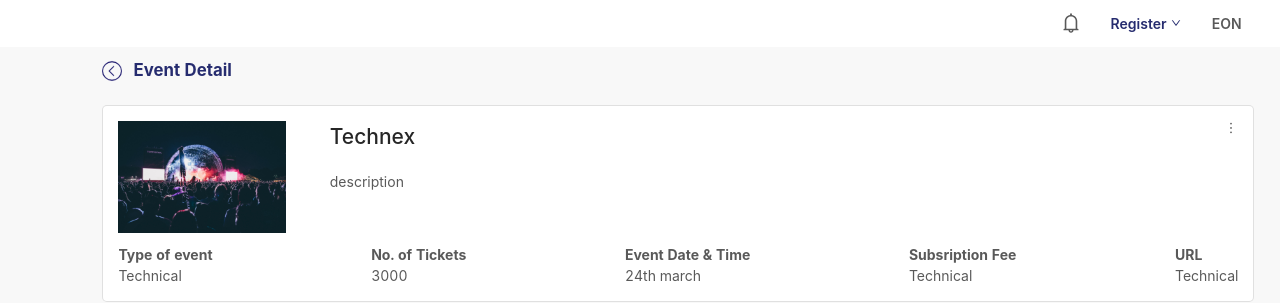
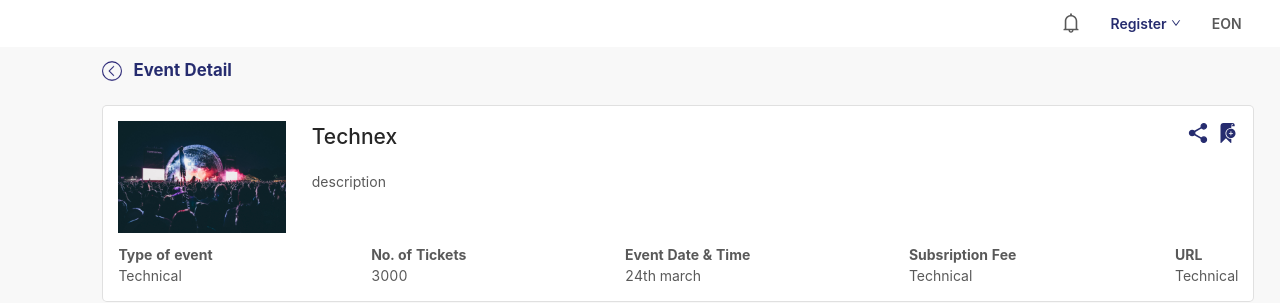
Before and after one commit to bhaarneval/eon-web, a React app: page /event-details/1 in a window 1280 px wide. Shown: the top 303 px of the page. Built offline with nearby package versions, Linux system fonts and the light colour scheme; what @react-pdf/renderer would draw is missing.

Commit message:
Add bookmark icon.

```diff
--- a/src/components/eventDetail/eventInfo.js
+++ b/src/components/eventDetail/eventInfo.js
@@ -9,13 +9,17 @@ import {Modal} from 'antd';
 import {
     MoreOutlined,
   } from '@ant-design/icons';
+  import shareImg from "../../assets/share.svg";
+  import AddBookmark from "../../assets/addBookmark.svg";
+  import Bookmarked from "../../assets/bookmarked.svg";
 
 class EventInfo extends Component {
     constructor(props) {
         super(props);
         this.state = {
             cancelPopup: false,
-            message: ''
+            message: '',
+            bookmarked: false,
         }
       }
 
@@ -45,8 +49,14 @@ class EventInfo extends Component {
             cancelPopup: false,
         })
     }
+    handleBookmark = () => {
+        this.setState({
+            bookmarked:!this.state.bookmarked
+        })
+    }
 
     render() {
+        const bookMarkImg = this.state.bookmarked?Bookmarked:AddBookmark;
         const menuSidebar = (
             <Menu onClick={key => this.takeMenuAction(key)}>
                 <Menu.Item key="1">Cancel</Menu.Item>
@@ -63,9 +73,16 @@ class EventInfo extends Component {
                             description
                         </div>
                     </div>
-                    <Dropdown overlay={menuSidebar}>
-                        <MoreOutlined style={{height: '10px'}}/>
-                    </Dropdown>
+                    {this.props.role !== "User" ? (
+                <Dropdown overlay={menuSidebar}>
+                  <MoreOutlined style={{ height: "10px" }} />
+                </Dropdown>
+              ) : (
+                <div>
+                    <img src={shareImg}  style={{height:"20px",width:"20px",cursor:"pointer"}} onClick={this.props.handleShare}/>
+                    <img src={bookMarkImg} style={{height:"20px",width:"20px",cursor:"pointer", marginLeft:"10px"}} onClick={this.handleBookmark}/>
+                </div>
+              )}
                 </div>
                 <div className="detail-card-top-other">
                     <div className="detail-card-top-other-box">
@@ -121,6 +138,8 @@ class EventInfo extends Component {
 
  EventInfo.propTypes = {
     event: PropTypes.object.isRequired,
+    role:PropTypes.string.isRequired,
+    handleShare:PropTypes.func,
     history: PropTypes.object
 }
 
```
Also changed, not shown: src/assets/addBookmark.svg (added), src/assets/bookmarked.svg (added).
